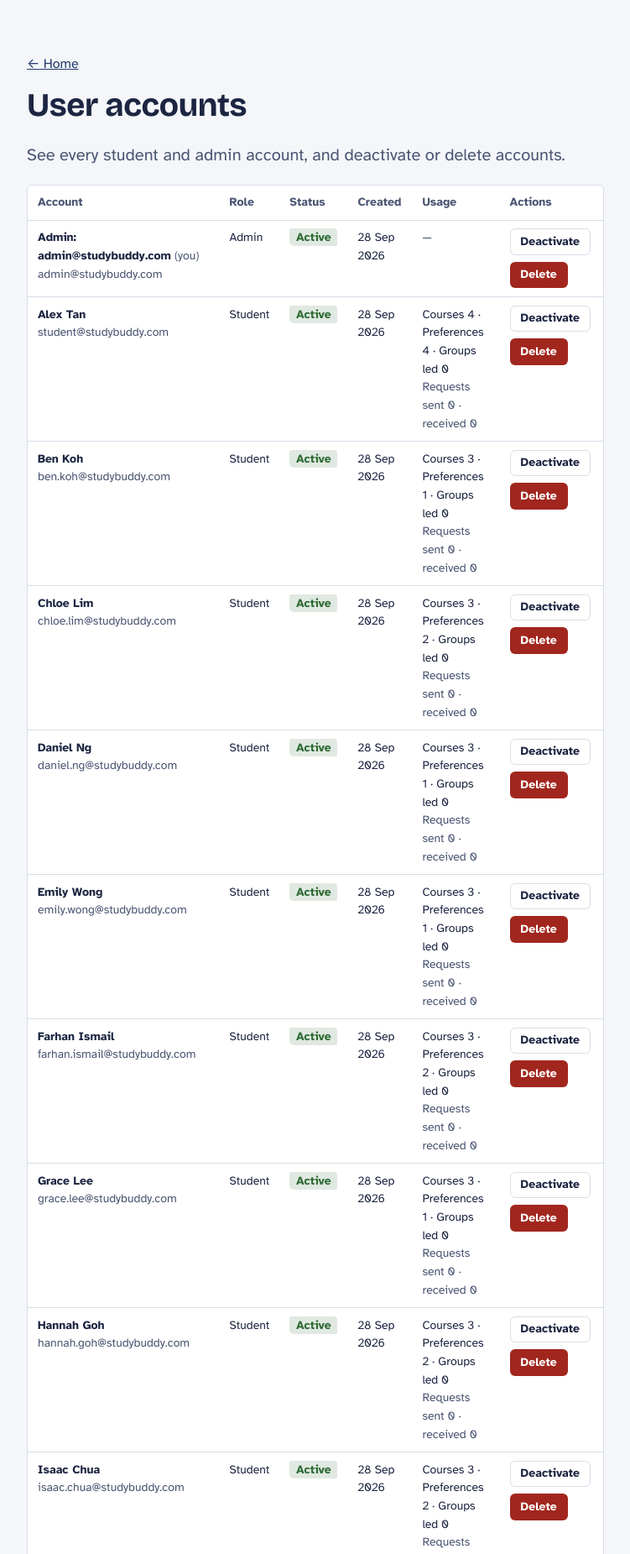
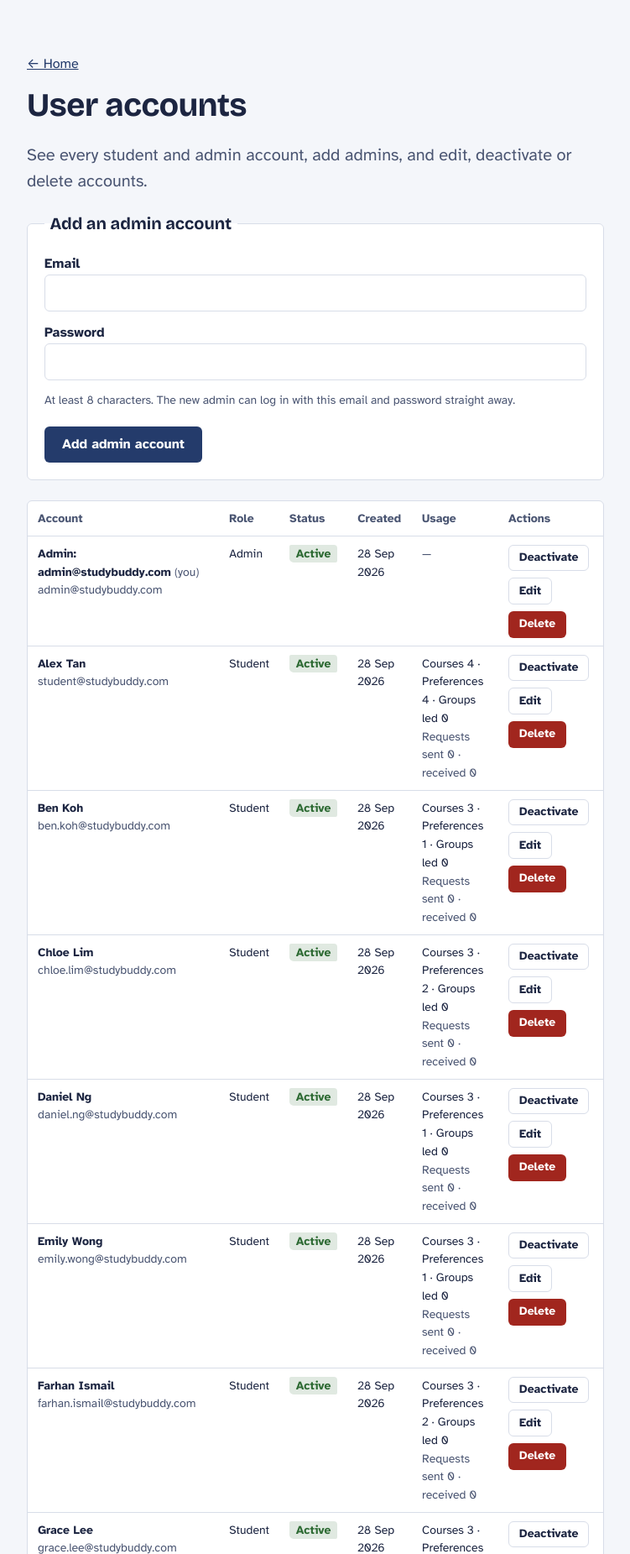
Before and after one commit to bryanlimwh/IS442-OOP-G2T5, a Spring Boot app: page /admin/accounts in a window 1280 px wide. Shown: the part 69-1920 px from the top of the page at 84% size, without its empty margins (264-1015 px from the left). Run offline with Spring Boot 4, Linux system fonts and the light colour scheme; a user stored in the database is signed in; data comes from the database, SQL or seed files in the repository; data that the repository does not hold is empty; some of the project's set-up classes (security, data sources, template engines, error pages and the like) are left out, and stand-ins take their place.

Commit message:
Add admin account creation, email update and password reset

```diff
--- a/studybuddy/src/main/java/com/studybuddy/controller/AccountManagementController.java
+++ b/studybuddy/src/main/java/com/studybuddy/controller/AccountManagementController.java
@@ -9,14 +9,18 @@ import org.springframework.web.bind.annotation.GetMapping;
 import org.springframework.web.bind.annotation.PathVariable;
 import org.springframework.web.bind.annotation.PostMapping;
 import org.springframework.web.bind.annotation.RequestMapping;
+import org.springframework.web.bind.annotation.RequestParam;
 import org.springframework.web.servlet.mvc.support.RedirectAttributes;
 
+import com.studybuddy.exception.DuplicateEmailException;
+import com.studybuddy.exception.InvalidAccountDetailsException;
 import com.studybuddy.exception.LastAdminException;
 import com.studybuddy.exception.UserNotFoundException;
 import com.studybuddy.service.admin.AccountManagementService;
 import com.studybuddy.service.admin.AccountStatus;
 
-// Lets an admin view every account and deactivate, reactivate or delete one.
+// Lets an admin view every account, add admin accounts, change an account's email
+// or password, and deactivate, reactivate or delete an account.
 // Only admins reach this page: SecurityConfig restricts /admin/** to the ADMIN role,
 // and AccountManagementService checks the role again on every method (@PreAuthorize).
 // Each action redirects back to the list with a one-time success or error message
@@ -40,6 +44,52 @@ public class AccountManagementController {
         // Lets the page mark the logged-in admin's own row
         model.addAttribute("currentEmail", principal.getName());
         return VIEW;
+    }
+
+    @PostMapping
+    public String createAdminAccount(@RequestParam(defaultValue = "") String email,
+            @RequestParam(defaultValue = "") String password, RedirectAttributes redirectAttributes) {
+        try {
+            AccountStatus account = accountManagementService.createAdminAccount(email, password);
+            redirectAttributes.addFlashAttribute("success",
+                    "Admin account " + account.email() + " has been created. It can log in straight away.");
+        } catch (InvalidAccountDetailsException | DuplicateEmailException e) {
+            // The service's messages are written for the admin, e.g. "Another account already uses ..."
+            redirectAttributes.addFlashAttribute("error", e.getMessage());
+            // Refill the email so the admin doesn't retype it. The password is never sent back.
+            redirectAttributes.addFlashAttribute("newAdminEmail", email);
+        }
+        return REDIRECT_TO_LIST;
+    }
+
+    @PostMapping("/{userId}/email")
+    public String updateEmail(@PathVariable Long userId, @RequestParam(defaultValue = "") String email,
+            RedirectAttributes redirectAttributes) {
+        try {
+            AccountStatus account = accountManagementService.updateEmail(userId, email);
+            redirectAttributes.addFlashAttribute("success",
+                    "The account now logs in with " + account.email() + ".");
+        } catch (UserNotFoundException e) {
+            redirectAttributes.addFlashAttribute("error", "That account no longer exists.");
+        } catch (InvalidAccountDetailsException | DuplicateEmailException e) {
+            redirectAttributes.addFlashAttribute("error", e.getMessage());
+        }
+        return REDIRECT_TO_LIST;
+    }
+
+    @PostMapping("/{userId}/password")
+    public String resetPassword(@PathVariable Long userId, @RequestParam(defaultValue = "") String password,
+            RedirectAttributes redirectAttributes) {
+        try {
+            AccountStatus account = accountManagementService.resetPassword(userId, password);
+            redirectAttributes.addFlashAttribute("success",
+                    "The password for " + account.email() + " has been changed.");
+        } catch (UserNotFoundException e) {
+            redirectAttributes.addFlashAttribute("error", "That account no longer exists.");
+        } catch (InvalidAccountDetailsException e) {
+            redirectAttributes.addFlashAttribute("error", e.getMessage());
+        }
+        return REDIRECT_TO_LIST;
     }
 
     @PostMapping("/{userId}/deactivate")
--- a/studybuddy/src/main/resources/templates/admin/accounts.html
+++ b/studybuddy/src/main/resources/templates/admin/accounts.html
@@ -7,10 +7,27 @@
     <main class="page">
         <p><a th:href="@{/home}">&larr; Home</a></p>
         <h1>User accounts</h1>
-        <p class="lead">See every student and admin account, and deactivate or delete accounts.</p>
+        <p class="lead">See every student and admin account, add admins, and edit, deactivate or delete accounts.</p>
 
         <p class="message info" role="status" th:if="${success}" th:text="${success}">Account deactivated.</p>
         <p class="message error" role="alert" th:if="${error}" th:text="${error}">Error</p>
+
+        <!-- th:action adds the CSRF token. After a rejected attempt the email is refilled, never the password. -->
+        <form class="form" th:action="@{/admin/accounts}" method="post">
+            <fieldset class="option-group">
+                <legend>Add an admin account</legend>
+                <label for="new-admin-email">Email</label>
+                <input type="email" id="new-admin-email" name="email" required autocomplete="off"
+                       th:value="${newAdminEmail}">
+                <label for="new-admin-password">Password</label>
+                <input type="password" id="new-admin-password" name="password" required minlength="8" maxlength="72"
+                       autocomplete="new-password" aria-describedby="new-admin-password-help">
+                <p class="muted" id="new-admin-password-help">
+                    At least 8 characters. The new admin can log in with this email and password straight away.
+                </p>
+                <button type="submit" class="button button-primary">Add admin account</button>
+            </fieldset>
+        </form>
 
         <p class="message info" th:if="${#lists.isEmpty(accounts)}">There are no accounts yet.</p>
 
@@ -65,6 +82,41 @@
                                             th:attr="aria-label=|Reactivate ${account.email}|">Reactivate</button>
                                 </form>
 
+                                <!-- Edit opens a box with two separate forms, so the email and the password can be changed independently -->
+                                <button type="button" class="button button-quiet"
+                                        th:attr="popovertarget=|edit-account-${account.userId}|, aria-label=|Edit ${account.email}|">Edit</button>
+                                <div class="confirm-popover" popover th:id="|edit-account-${account.userId}|">
+                                    <p>Edit <strong th:text="${account.email}">hannah@smu.edu.sg</strong></p>
+
+                                    <form class="form" th:action="@{/admin/accounts/{id}/email(id=${account.userId})}" method="post">
+                                        <fieldset class="option-group">
+                                            <legend>Email</legend>
+                                            <label th:for="|edit-email-${account.userId}|">New email</label>
+                                            <input type="email" name="email" required autocomplete="off"
+                                                   th:id="|edit-email-${account.userId}|" th:value="${account.email}">
+                                            <p class="muted">They'll need to log in with the new email from now on.</p>
+                                            <button type="submit" class="button button-primary">Save email</button>
+                                        </fieldset>
+                                    </form>
+
+                                    <form class="form" th:action="@{/admin/accounts/{id}/password(id=${account.userId})}" method="post">
+                                        <fieldset class="option-group">
+                                            <legend>Password</legend>
+                                            <label th:for="|edit-password-${account.userId}|">New password</label>
+                                            <input type="password" name="password" required minlength="8" maxlength="72"
+                                                   autocomplete="new-password" th:id="|edit-password-${account.userId}|">
+                                            <p class="muted">At least 8 characters. Their current password stops working.</p>
+                                            <button type="submit" class="button button-primary">Set password</button>
+                                        </fieldset>
+                                    </form>
+
+                                    <div class="confirm-actions">
+                                        <button type="button" class="button button-quiet"
+                                                th:attr="popovertarget=|edit-account-${account.userId}|"
+                                                popovertargetaction="hide">Close</button>
+                                    </div>
+                                </div>
+
                                 <!-- Deleting can't be undone, so confirm first. The popover attribute opens the box without JavaScript. -->
                                 <button type="button" class="button button-danger"
                                         th:attr="popovertarget=|confirm-delete-${account.userId}|, aria-label=|Delete ${account.email}|">Delete</button>
```
Also changed, not shown: studybuddy/src/main/java/com/studybuddy/exception/DuplicateEmailException.java (added, +12 -0 lines), studybuddy/src/main/java/com/studybuddy/exception/InvalidAccountDetailsException.java (added, +13 -0 lines), studybuddy/src/main/java/com/studybuddy/service/admin/AccountManagementService.java (+95 -3 lines).
